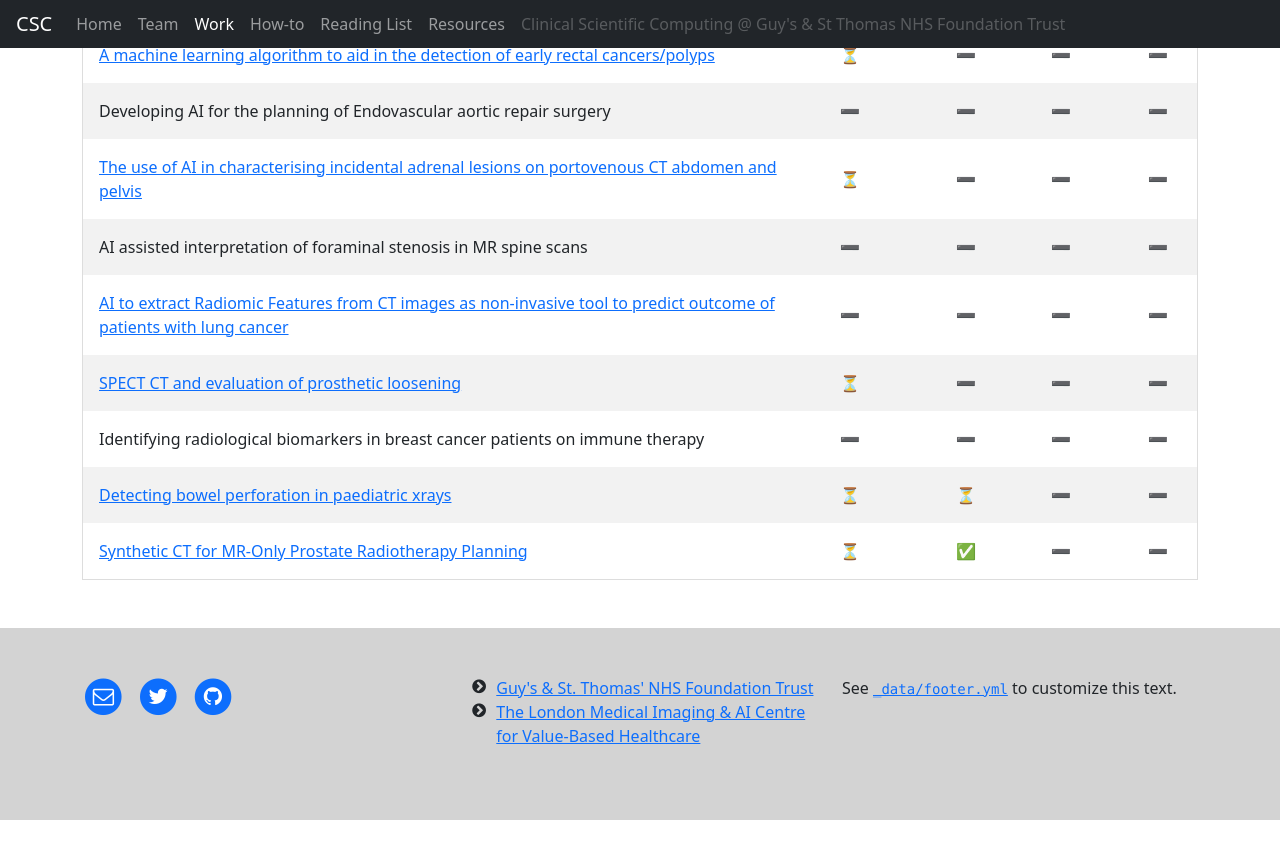
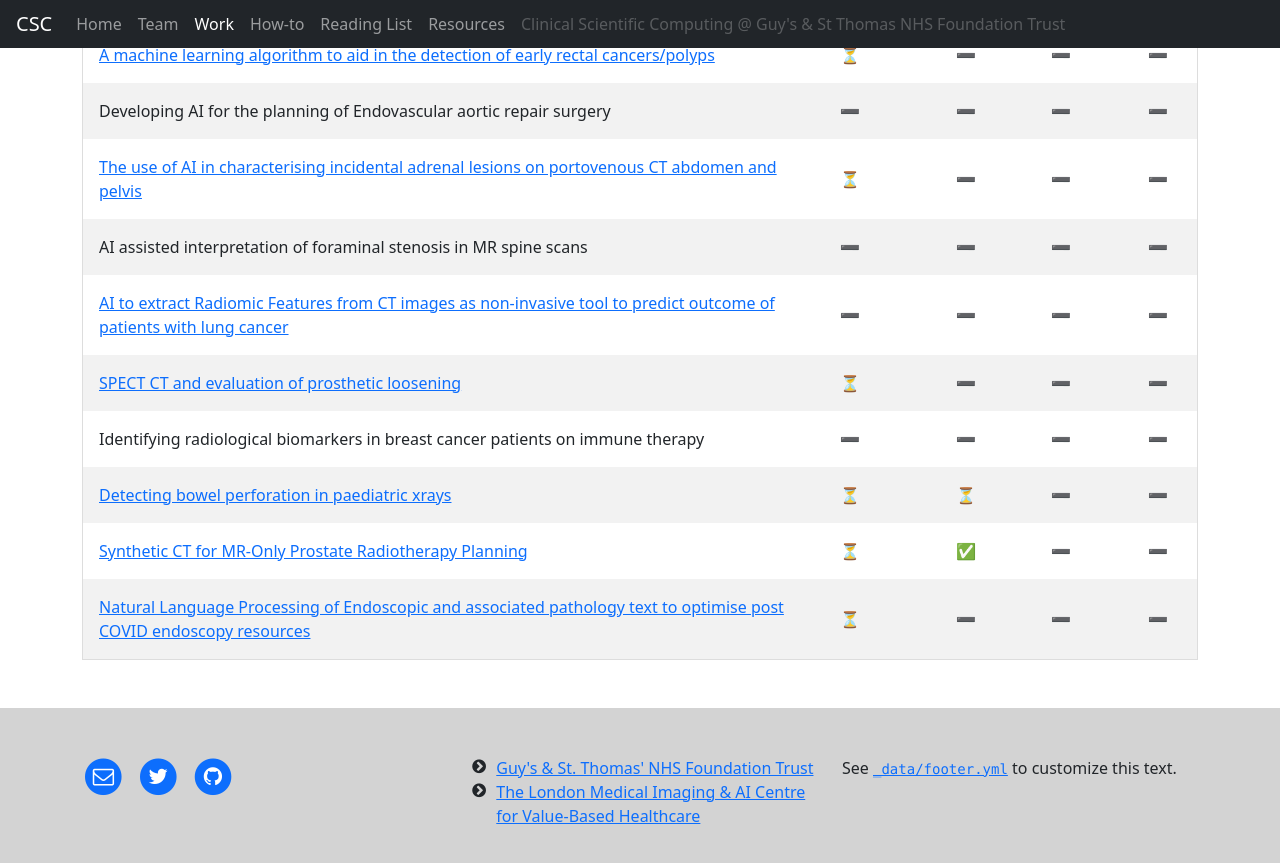
Before and after one commit to GSTT-CSC/gstt-csc-old, a Jekyll site: the page built from work.md, in a window 1280 px wide and 900 px high, scrolled down 911 px. Shown: the top 863 px of the window. Built offline with Jekyll 4.4.1, drawn with Linux system fonts in a browser that asks for light colours; before the commit the page ends 1731 px from its top, so only the background shows below that; part of the change alters nothing that is shown.

Commit message:
adds NLP endoscopy project to work

```diff
--- a/_data/work.yml
+++ b/_data/work.yml
@@ -89,3 +89,10 @@
   dataset: done
   training:
   test:
+
+- title: Natural Language Processing of Endoscopic and associated pathology text to optimise post COVID endoscopy resources
+  link: projects/AIC016-NLP_endoscopic_resources_optimisation.html
+  plan: current
+  dataset:
+  training:
+  test:
--- /dev/null
+++ b/projects/AIC016-NLP_endoscopic_resources_optimisation.md
@@ -0,0 +1,23 @@
+---
+layout: project_description
+title: Work
+description: What we'll do, are doing, have done
+---
+
+# **NLP for optimisation of endoscopic resources**
+
+| Project Title | Natural Language Processing of Endoscopic and associated pathology text to optimise post COVID endoscopy resources |
+| <b>Clinical lead(s)</b> | Sebastian Zeki |
+| <b>CSC lead</b> | Laurence Jackson(/team.html) |
+| <b>Rationale</b> | Patients with premalignant disease of the upper gastrointestinal tract need to undergo regular endoscopic surveillance to prevent malignancy. The timing of endoscopic procedures is often inaccurate and many patients are either surveyed endoscopically late or inappropriately which becomes a healthcare resource burden. Using natural language processing to automatically caluclate follow up timings based on information in the EPR system |
+| <b>Modality</b> | Endoscopy, EPR|
+| <b>Pathology</b> | Premalignant disease of the upper gastrointestinal tract |
+| <b>Description</b> | The current COVID pandemic has lengthened the waiting list for endoscopic surveillance for premalignant disease such that some patients may develop malignancy whilst waiting for endoscopy. Similarly, by booking follow up endoscopy too early for patients, scarce healthcare resources are being used inappropriately. This risk could be offset by a rigorous guideline based assessment of patients on the waiting list for assessment so that patients who have been planned to be endoscoped too early, or inappropriately can be planned more appropriately. To do this endoscopy and pathology free text reports need to be analysed for patients on the waiting list. The decision about the timing of follow up endoscopy depends on the natural language information contained within both sets of reports. Because of the number of patients, the aim of the current study is to automate the analysis using natural language processing. |
+| <b>Patient pathway</b> | The model will interpret endoscopy notes to determine the most appropriate follow up booking date. The practical output would be a spreadsheet containing the endoscopy and associated pathology report along with the extracted information of interest and a suggested follow up timing. In the first instance the spreadsheet would be passed to a manual vetter as a final check on the output prior to bookings being made |
+| <b>Training datasets</b> | Endoscopy and Pathology reports from EPR. Synthetic dataset used to date for proof of concept. |
+| <b>Consequences of errors</b> | Patient may be given inappropriately early/late follow up exam |
+| <b>Goals</b> | Optimise available endoscopy resources by refining booking process for patient follow up exams |
+| <b>Criteria for success</b> | 1. Reduction in the number of endoscopies done inappropriately early. <br><br> 2. Reduction in the number of endoscopies performed too late (?with decrease in missed early cancer rate). <br><br> 3.	Reduction in patients lost to follow up |
+| <b>Commercial products available</b> | None identified |
+| <b>Project Plan</b> | 1.	Meeting of all persons involved to determine AI specifications. <br><br> 2.	Setting technical and system requirements for AI model. <br> <br> 3. Dataset curation (retrospective). <br><br> 4.	Model training<br><br>5.	Model testing <br><br>6.	Implementation <br><br>7. Audit |
+| <b>References</b> | - |
```
Also changed, not shown: 1 other file.
